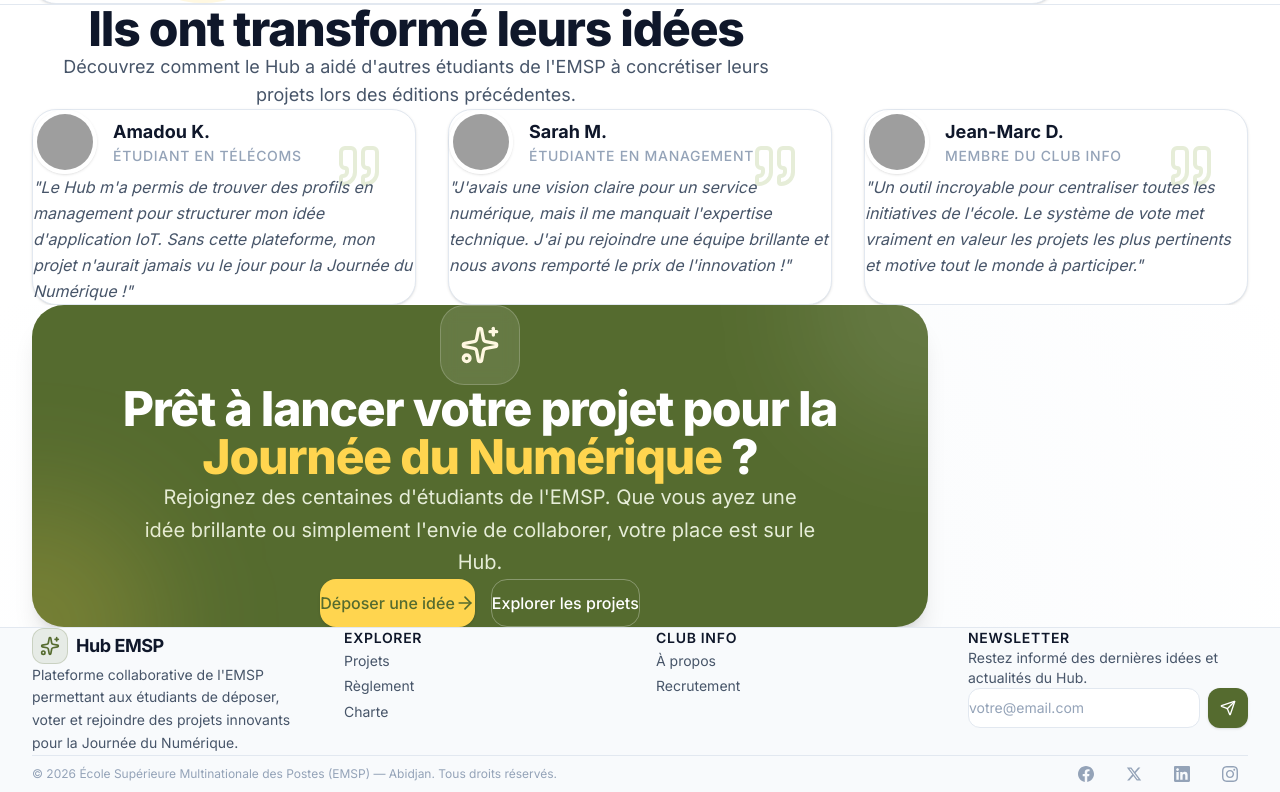
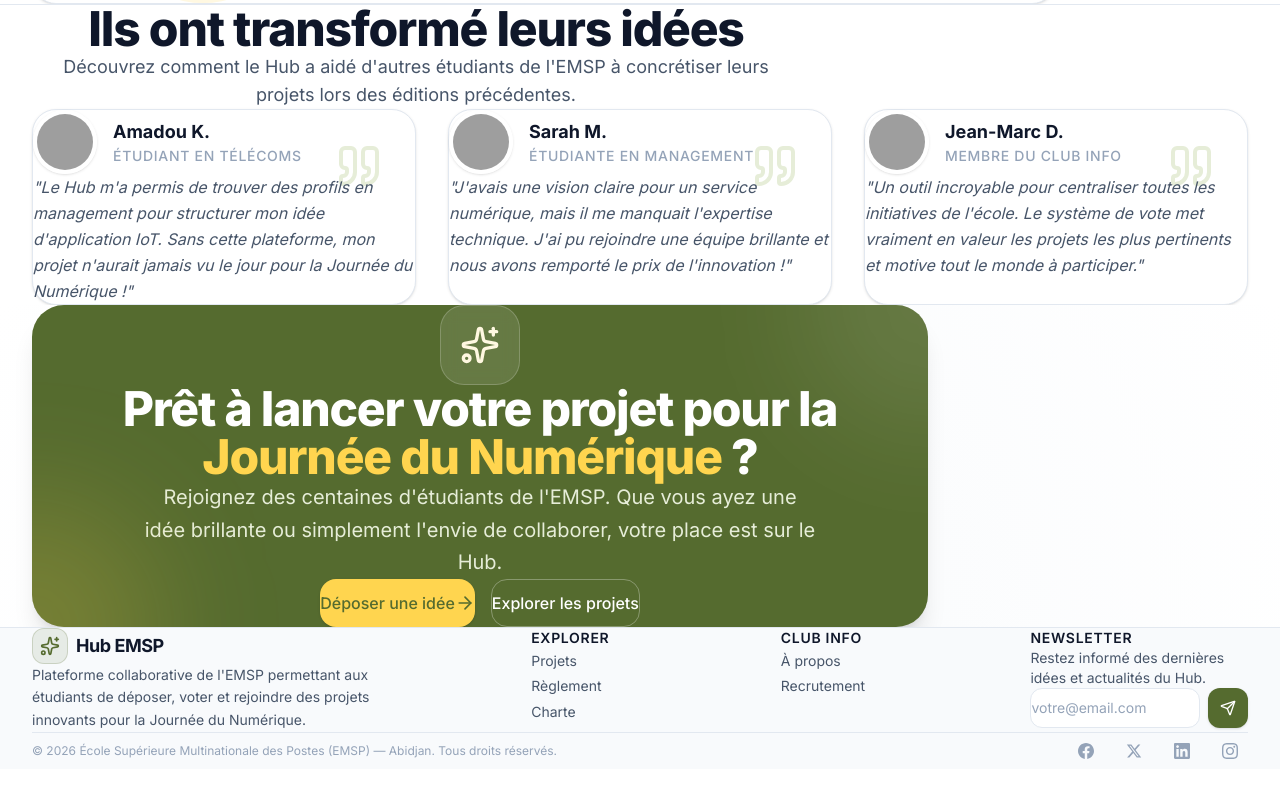
Before and after one commit to iouatt225/hub, a React (Vite) app in the folder frontend-emsphub/: page / in a window 1280 px wide. Shown: the part 1909-2701 px from the top of the page. After the commit the page ends 2678 px from the top, so only its background shows below. Built offline with nearby package versions, Linux system fonts and the light colour scheme; no server answers; grey boxes are pictures that could not be loaded.

Commit message:
style(layout): correction de l'alignement et de la disposition du Footer et de la page Documentation

```diff
--- a/frontend-emsphub/src/components/Footer.tsx
+++ b/frontend-emsphub/src/components/Footer.tsx
@@ -72,9 +72,9 @@ export function Footer() {
     <footer className="bg-background-alt border-t border-border">
       <div className="container-hub py-12 sm:py-16">
         {/* ─── Grille principale ─── */}
-        <div className="grid grid-cols-1 sm:grid-cols-2 lg:grid-cols-4 gap-10 lg:gap-8">
+        <div className="grid grid-cols-1 sm:grid-cols-2 lg:grid-cols-5 gap-10 lg:gap-8">
           {/* Colonne 1 — Identité */}
-          <div className="sm:col-span-2 lg:col-span-1">
+          <div className="sm:col-span-2 lg:col-span-2 lg:pr-8">
             <Link to="/" className="flex items-center gap-2 group mb-4">
               <div className="flex h-9 w-9 items-center justify-center rounded-lg bg-accent/10 border border-accent/20 group-hover:bg-accent/20 transition-colors duration-200">
                 <Sparkles className="h-5 w-5 text-accent" />
@@ -83,7 +83,7 @@ export function Footer() {
                 {BRAND.shortName}
               </span>
             </Link>
-            <p className="text-sm text-text-secondary leading-relaxed max-w-xs">
+            <p className="text-sm text-text-secondary leading-relaxed max-w-sm">
               {BRAND.description}
             </p>
           </div>
--- a/frontend-emsphub/src/pages/Documentation.tsx
+++ b/frontend-emsphub/src/pages/Documentation.tsx
@@ -48,13 +48,13 @@ export function Documentation() {
   ]
 
   return (
-    <div className="min-h-screen bg-background pt-24 pb-20">
-      <div className="container-hub max-w-6xl">
+    <div className="min-h-screen bg-background pt-24 pb-24">
+      <div className="container-hub">
 
         {/* En-tête de la page */}
         <div className="mb-12">
           <div className="flex items-center gap-3 mb-4">
-            <div className="flex h-12 w-12 items-center justify-center rounded-xl bg-accent/10 border border-accent/20 text-accent">
+            <div className="flex h-12 w-12 items-center justify-center rounded-xl bg-accent-light text-accent">
               <BookOpen className="h-6 w-6" />
             </div>
             <h1 className="text-3xl md:text-5xl font-bold text-text-primary">Documentation</h1>
```
